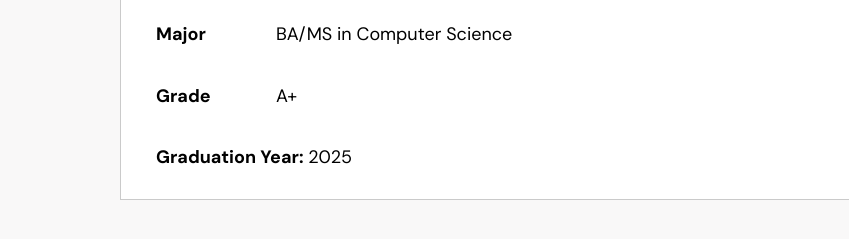
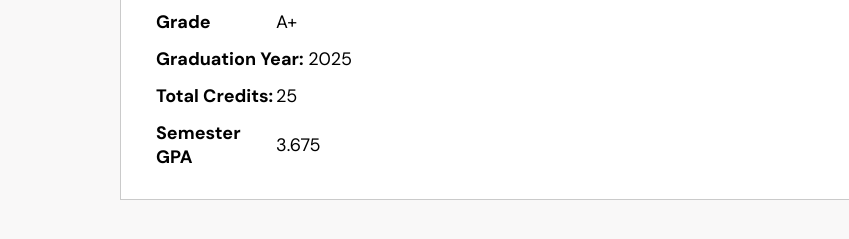
Before and after one commit to ethanpaneraa/ftl-report-card-generator, a plain HTML site: page index.html in a window 1280 px wide. Shown: the part 306-545 px from the top of the page, 0-849 px from the left. Drawn offline with Linux system fonts and the light colour scheme; grey boxes are pictures that could not be loaded.

Commit message:
finished strecth features

```diff
--- a/index.html
+++ b/index.html
@@ -35,6 +35,14 @@
           <p>
             <span class="label">Graduation Year:</span>
             <span id="student-graduation-year">0000</span>
+          </p>
+          <p class="item">
+            <span class="label">Total Credits:</span>
+            <span id="student-total-credits">{STUDENT_CREDITS_EARNED}</span>
+          </p>
+          <p class="item">
+            <span class="label">Semester GPA</span>
+            <span id="student-semester-gpa">{STUDENT_SEMESTER_GPA}</span>
           </p>
         </div>
         <div class="image">
--- a/script.js
+++ b/script.js
@@ -76,6 +76,9 @@ const winterTerm = document.querySelector("#winter-term");
 const reportCardTable = document.querySelector("#report-card-table");
 const dropDownElem = document.querySelector(".dropdown");
 const dropDownElemButton = document.querySelector(".dropdown-button");
+const creditsEarned = document.querySelector("#student-total-credits");
+const SemesterGPAElement = document.querySelector("#student-semester-gpa");
+console.log(SemesterGPAElement);
 // ADD more query selectors here
 
 /**
@@ -312,9 +315,9 @@ function addEventListeners(
   // Each callback function one should update the `semester` variable,
   // call the `updateReportCard` function, and close the dropdown
   dropdownButtonElement.addEventListener("click", () => {openDropdown(dropdownElement)});
-  fallSemesterElement.addEventListener("click", () => {semester = fallSemesterElement.innerHTML; updateReportCard(reportCardTableElement, semester); closeDropdown(dropdownElement)});
-  springSemesterElement.addEventListener("click", () => {semester = springSemesterElement.innerHTML; updateReportCard(reportCardTableElement, semester); closeDropdown(dropdownElement)});
-  winterTermElement.addEventListener("click", () => {semester = winterTermElement.innerHTML; updateReportCard(reportCardTableElement, semester); closeDropdown(dropdownElement)});
+  fallSemesterElement.addEventListener("click", () => {semester = fallSemesterElement.innerHTML; updateReportCard(reportCardTableElement, semester); closeDropdown(dropdownElement); calculateSemesterGpa(reportCardTableElement); addUpStudentCredits(reportCardTable)});
+  springSemesterElement.addEventListener("click", () => {semester = springSemesterElement.innerHTML; updateReportCard(reportCardTableElement, semester); closeDropdown(dropdownElement); calculateSemesterGpa(reportCardTableElement); addUpStudentCredits(reportCardTable)});
+  winterTermElement.addEventListener("click", () => {semester = winterTermElement.innerHTML; updateReportCard(reportCardTableElement, semester); closeDropdown(dropdownElement); calculateSemesterGpa(reportCardTableElement); addUpStudentCredits(reportCardTable)});
 
 
 
@@ -335,6 +338,12 @@ function addEventListeners(
  */
 function addUpStudentCredits(reportCardTableElement) {
   // code goes here
+  let totalCredits = 0;
+  const allCredits = reportCardTableElement.getElementsByClassName("cred-col");
+  for (let i = 1; i < allCredits.length; i++) {
+    totalCredits += parseInt(allCredits[i].innerHTML);
+  }
+  creditsEarned.innerHTML = totalCredits;
 }
 
 /**
@@ -352,6 +361,19 @@ function addUpStudentCredits(reportCardTableElement) {
 
 function calculateSemesterGpa(reportCardTableElement) {
   // code goes here
+
+
+  SemesterGPAElement.innerHTML = "";
+  let gpaSum = 0;
+  const allGrades = reportCardTableElement.getElementsByClassName("lett-col");
+  for (let i = 1; i < allGrades.length; i++) {
+    gpaSum = gpaPointsLookup[allGrades[i].innerHTML] + gpaSum;
+  }
+
+  gpaSum = gpaSum / (allGrades.length - 1);
+  SemesterGPAElement.innerHTML = gpaSum;
+  console.log("aqui");
+
 }
 
 window.onload = function () {
@@ -359,4 +381,7 @@ window.onload = function () {
   populateStudentInfo(studentInformation);
   updateReportCard(reportCardTable, semester);
   addEventListeners(dropDownElem, dropDownElemButton, reportCardTable, fallSemester, springSemester, winterTerm)
+  addUpStudentCredits(reportCardTable);
+  calculateSemesterGpa(reportCardTable);
+  addUpStudentCredits(reportCardTable);
 }
```
